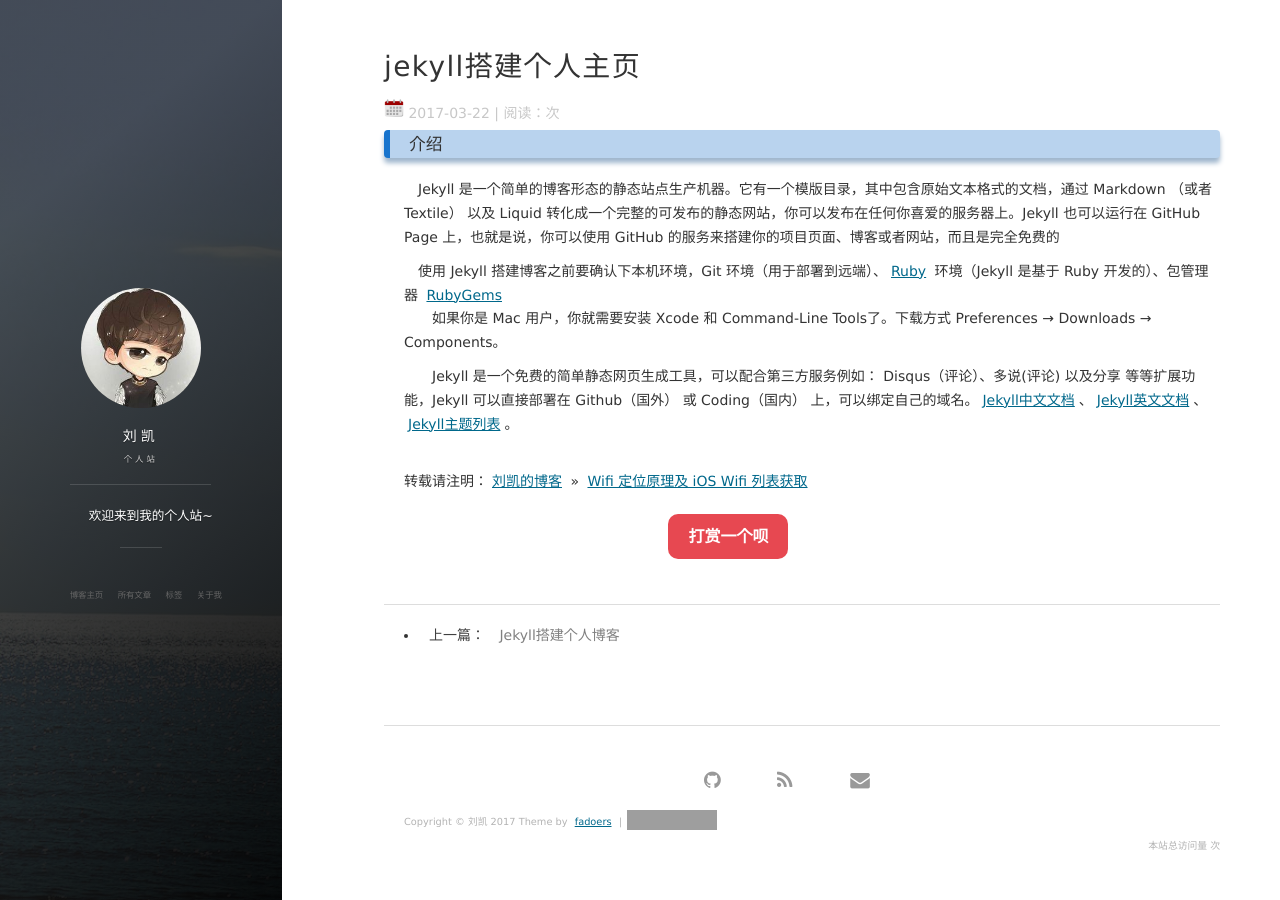
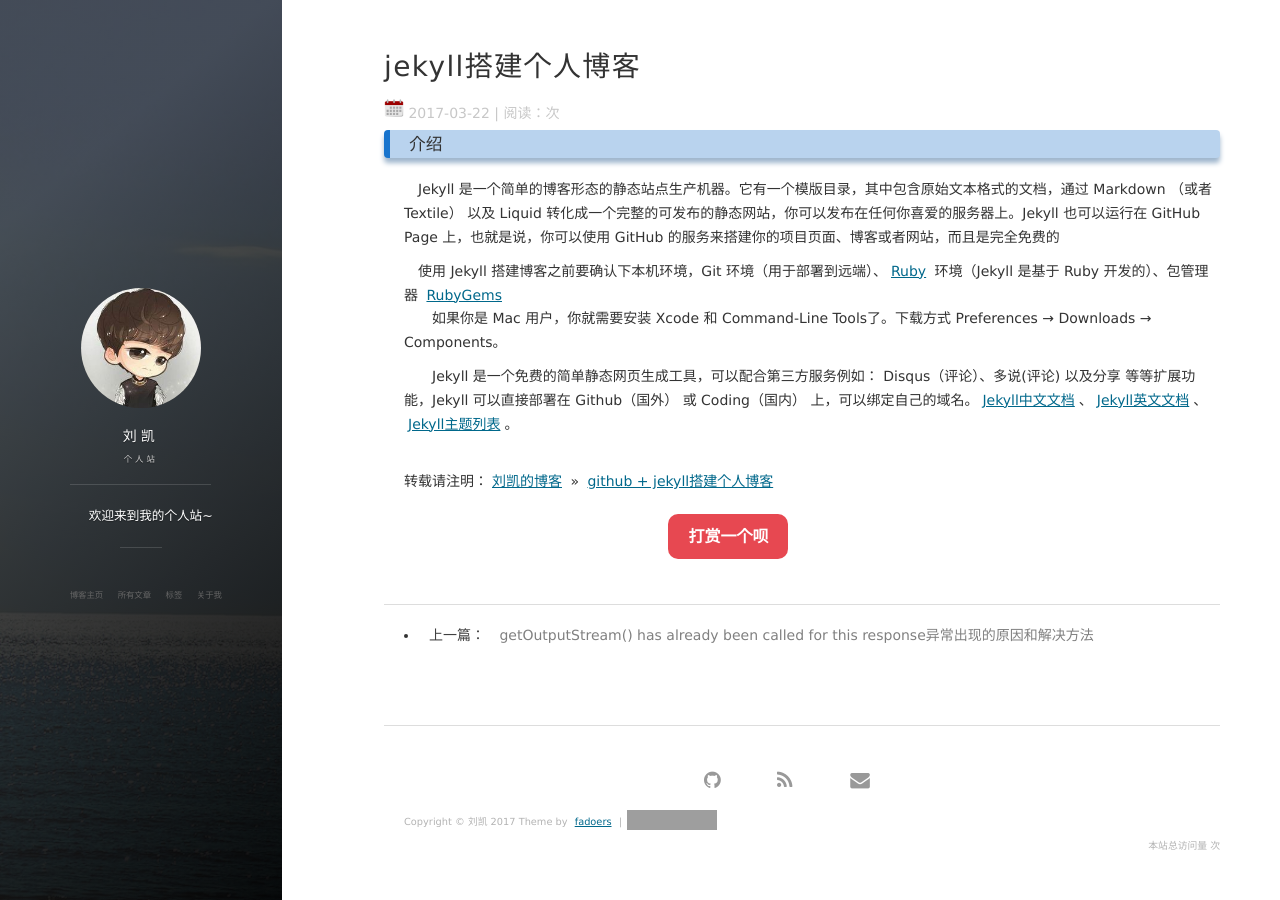
Before and after one commit to fadoers/fadoers.github.io, a Jekyll site: the page built from _posts/2017-03-22-jekyll_blog.md, in a window 1280 px wide. Built offline with Jekyll 4.4.1, drawn with Linux system fonts in a browser that asks for light colours; nearby versions of some CDN libraries; comment, search, counter and statistics services are not loaded; some of the changed lines change nothing that is shown; grey boxes are pictures that could not be loaded.

Commit message:
outputstream

````diff
--- a/_posts/2016-10-14-jekyll_tutorials1.md
+++ /dev/null
@@ -1,284 +0,0 @@
----
-layout: post
-title: Jekyll搭建个人博客
-date: 2016-10-14
-tags: 博客
----
-
-　之前写了一篇[HEXO搭建个人博客](http://baixin.io/2015/08/HEXO%E6%90%AD%E5%BB%BA%E4%B8%AA%E4%BA%BA%E5%8D%9A%E5%AE%A2/)的教程获得了很好评，尤其是在[简书](http://www.jianshu.com/p/465830080ea9)上目前已经累积了10W+的阅读量了，也有好心的读者主动给我打赏，在此感谢。
-
-　如果你看过我的文章会发现我现在的博客样式跟之前是有很大的区别的，之前我也是使用 HEXO 搭建的博客，后来发现使用 HEXO 在多台电脑上发布博客，操作起来并不是那么方便，果断就转到了 Jekyll 上，接下来我会讲如何使用 Jekyll 搭建博客，[博客模板效果](http://baixin.io/#blog)。
-
-
-### 介绍
-
- 　Jekyll 是一个简单的博客形态的静态站点生产机器。它有一个模版目录，其中包含原始文本格式的文档，通过 Markdown （或者 Textile） 以及 Liquid 转化成一个完整的可发布的静态网站，你可以发布在任何你喜爱的服务器上。Jekyll 也可以运行在 GitHub Page 上，也就是说，你可以使用 GitHub 的服务来搭建你的项目页面、博客或者网站，而且是完全免费的
-
-　使用 Jekyll 搭建博客之前要确认下本机环境，Git 环境（用于部署到远端）、[Ruby](http://www.ruby-lang.org/en/downloads/) 环境（Jekyll 是基于 Ruby 开发的）、包管理器 [RubyGems](http://rubygems.org/pages/download)
-　　如果你是 Mac 用户，你就需要安装 Xcode 和 Command-Line Tools了。下载方式 Preferences → Downloads → Components。
-
-　　Jekyll 是一个免费的简单静态网页生成工具，可以配合第三方服务例如： Disqus（评论）、多说(评论) 以及分享 等等扩展功能，Jekyll 可以直接部署在 Github（国外） 或 Coding（国内） 上，可以绑定自己的域名。[Jekyll中文文档](http://jekyll.bootcss.com/)、[Jekyll英文文档](https://jekyllrb.com/)、[Jekyll主题列表](http://jekyllthemes.org/)。
-
-
-### Jekyll 环境配置
-
-安装 jekyll
-
-```
-$ gem install jekyll
-```
-
-创建博客
-
-```
-$ jekyll new myBlog
-```
-
-进入博客目录
-
-```
-$ cd myBlog
-```
-
-启动本地服务
-
-```
-$ jekyll serve
-```
-
-在浏览器里输入： [http://localhost:4000](http://localhost:4000)，就可以看到你的博客效果了。
-
-![](/images/posts/jekyll/image1.png)
-
-so easy !
-
-### 目录结构
-
-　Jekyll 的核心其实是一个文本转换引擎。它的概念其实就是： 你用你最喜欢的标记语言来写文章，可以是 Markdown，也可以是 Textile,或者就是简单的 HTML, 然后 Jekyll 就会帮你套入一个或一系列的布局中。在整个过程中你可以设置URL路径, 你的文本在布局中的显示样式等等。这些都可以通过纯文本编辑来实现，最终生成的静态页面就是你的成品了。
-
- 一个基本的 Jekyll 网站的目录结构一般是像这样的：
-
-```
-.
-├── _config.yml
-├── _includes
-|   ├── footer.html
-|   └── header.html
-├── _layouts
-|   ├── default.html
-|   ├── post.html
-|   └── page.html
-├── _posts
-|   └── 2016-10-08-welcome-to-jekyll.markdown
-├── _sass
-|   ├── _base.scss
-|   ├── _layout.scss
-|   └── _syntax-highlighting.scss
-├── about.md
-├── css
-|   └── main.scss
-├── feed.xml
-└── index.html
-
-```
-
-这些目录结构以及具体的作用可以参考 [官网文档](http://jekyll.com.cn/docs/structure/)
-
-进入 _config.yml 里面，修改成你想看到的信息，重新 jekyll server ，刷新浏览器就可以看到你刚刚修改的信息了。
-
-到此，博客初步搭建算是完成了，
-
-### 博客部署到远端
-
-　我这里讲的是部署到 Github Page 创建一个 github 账号，然后创建一个跟你账户名一样的仓库，如我的 github 账户名叫 [leopardpan](https://github.com/leopardpan)，我的 github 仓库名就叫 [leopardpan.github.io](https://github.com/leopardpan/leopardpan.github.io)，创建好了之后，把刚才建立的 myBlog 项目 push 到 username.github.io仓库里去（username指的是你的github用户名），检查你远端仓库已经跟你本地 myBlog 同步了，然后你在浏览器里输入 username.github.io ，就可以访问你的博客了。
-
-
-### 编写文章
-
-　　所有的文章都是 _posts 目录下面，文章格式为 mardown 格式，文章文件名可以是 .mardown 或者 .md。
-
-　　编写一篇新文章很简单，你可以直接从 _posts/ 目录下复制一份出来 `2016-10-16-welcome-to-jekyll副本.markdown` ，修改名字为 2016-10-16-article1.markdown ，注意：文章名的格式前面必须为 2016-10-16- ，日期可以修改，但必须为 年-月-日- 格式，后面的 article1 是整个文章的连接 URL，如果文章名为中文，那么文章的连接URL就会变成这样的：http://baixin.io/2015/08/%E6%90%AD%E5/ ， 所以建议文章名最好是英文的或者阿拉伯数字。 双击 2016-10-16-article1.markdown 打开
-
-```
-
----
-layout: post
-title:  "Welcome to Jekyll!"
-date:   2016-10-16 11:29:08 +0800
-categories: jekyll update
----
-
-正文...
-
-```
-
-
-title: 显示的文章名， 如：title: 我的第一篇文章
-date:  显示的文章发布日期，如：date: 2016-10-16
-categories: tag标签的分类，如：categories: 随笔
-
-注意：文章头部格式必须为上面的，.... 就是文章的正文内容。
-
-我写文章使用的是 Sublime Text2 编辑器，如果你对 markdown 语法不熟悉的话，可以看看[作业部落的教程](https://www.zybuluo.com/)
-
-
-### 使用我的博客模板
-
-虽然博客部署完成了，你会发现博客太简单不是你想要的，如果你喜欢我的模板的话，可以使用我的模板。
-
-首先你要获取的我博客，[Github项目地址](https://github.com/leopardpan/leopardpan.github.io.git)，你可以直接[点击下载博客](https://github.com/leopardpan/leopardpan.github.io/archive/master.zip)，进去leopardpan.github.io/ 目录下， 使用命令部署本地服务
-
-```
-$ jekyll server
-```
-
-### 如果你本机没配置过任何jekyll的环境，可能会报错
-
-```
-/Users/xxxxxxxx/.rvm/rubies/ruby-2.2.2/lib/ruby/site_ruby/2.2.0/rubygems/core_ext/kernel_require.rb:54:in `require': cannot load such file -- bundler (LoadError)
-	from /Users/xxxxxxxx/.rvm/rubies/ruby-2.2.2/lib/ruby/site_ruby/2.2.0/rubygems/core_ext/kernel_require.rb:54:in `require'
-	from /Users/xxxxxxxx/.rvm/gems/ruby-2.2.2/gems/jekyll-3.3.0/lib/jekyll/plugin_manager.rb:34:in `require_from_bundler'
-	from /Users/xxxxxxxx/.rvm/gems/ruby-2.2.2/gems/jekyll-3.3.0/exe/jekyll:9:in `<top (required)>'
-	from /Users/xxxxxxxx/.rvm/gems/ruby-2.2.2/bin/jekyll:23:in `load'
-	from /Users/xxxxxxxx/.rvm/gems/ruby-2.2.2/bin/jekyll:23:in `<main>'
-	from /Users/xxxxxxxx/.rvm/gems/ruby-2.2.2/bin/ruby_executable_hooks:15:in `eval'
-	from /Users/xxxxxxxx/.rvm/gems/ruby-2.2.2/bin/ruby_executable_hooks:15:in `<main>'
-
-```
-
-原因： 没有安装 bundler ，执行安装 bundler 命令
-
-```
-
-$ gem install bundler
-
-```
-
-
-提示：
-
-```
-Fetching: bundler-1.13.5.gem (100%)
-Successfully installed bundler-1.13.5
-Parsing documentation for bundler-1.13.5
-Installing ri documentation for bundler-1.13.5
-Done installing documentation for bundler after 5 seconds
-1 gem installed
-
-```
-
-再次执行 $ jekyll server  ，提示
-
-```
-
-Could not find proper version of jekyll (3.1.1) in any of the sources
-Run `bundle install` to install missing gems.
-
-```
-
-跟着提示运行命令
-
-```
-$ bundle install
-```
-
-这个时候你可能会发现 bundle install 运行卡主不动了。
-
-如果很长时间都没任何提示的话，你可以尝试修改 gem 的 source
-
-```
-$ gem sources --remove https://rubygems.org/
-$ gem sources -a http://ruby.taobao.org/
-$ gem sources -l
-*** CURRENT SOURCES ***
-
-http://ruby.taobao.org
-
-```
-
-再次执行命令 $ bundle install，发现开始有动静了
-
-```
-Fetching gem metadata from https://rubygems.org/...........
-Fetching version metadata from https://rubygems.org/..
-Fetching dependency metadata from https://rubygems.org/.
-。。。
-Installing jekyll-watch 1.3.1
-Installing jekyll 3.1.1
-Bundle complete! 3 Gemfile dependencies, 17 gems now installed.
-Use `bundle show [gemname]` to see where a bundled gem is installed.
-
-```
-
-bundler安装完成，后再次启动本地服务
-
-```
-$ jekyll server
-
-```
-
-继续报错
-
-```
-Configuration file: /Users/tendcloud-Caroline/Desktop/leopardpan.github.io/_config.yml
-  Dependency Error: Yikes! It looks like you don't have jekyll-sitemap or one of its dependencies installed. In order to use Jekyll as currently configured, you'll need to install this gem. The full error message from Ruby is: 'cannot load such file -- jekyll-sitemap' If you run into trouble, you can find helpful resources at http://jekyllrb.com/help/!
-jekyll 3.1.1 | Error:  jekyll-sitemap
-
-```
-表示 当前的 jekyll 版本是 3.1.1 ，无法使用 jekyll-sitemap
-
-解决方法有两个
-
-> 1、打开当前目录下的 _config.yml 文件，把 gems: [jekyll-paginate,jekyll-sitemap] 换成 gems: [jekyll-paginate] ，也就是去掉jekyll-sitemap。
-
-> 2、升级 jekyll 版本，我当前的是 jekyll 3.1.2 。
-
-修改完成后保存配置，再次执行
-
-```
-$ jekyll server
-
-```
-提示
-
-```
-Configuration file: /Users/baixinpan/Desktop/OpenSource/Mine/Page-Blog/leopardpan.github.io-github/_config.yml
-            Source: /Users/baixinpan/Desktop/OpenSource/Mine/Page-Blog/leopardpan.github.io-github
-       Destination: /Users/baixinpan/Desktop/OpenSource/Mine/Page-Blog/leopardpan.github.io-github/_site
- Incremental build: disabled. Enable with --incremental
-      Generating...
-                    done in 0.901 seconds.
- Auto-regeneration: enabled for '/Users/baixinpan/Desktop/OpenSource/Mine/Page-Blog/leopardpan.github.io-github'
-Configuration file: /Users/baixinpan/Desktop/OpenSource/Mine/Page-Blog/leopardpan.github.io-github/_config.yml
-    Server address: http://127.0.0.1:4000/
-  Server running... press ctrl-c to stop.
-
-```
-
-表示本地服务部署成功。
-
-在浏览器输入 [127.0.0.1:4000](127.0.0.1:4000) ， 就可以看到[baixin.io](http://baixin.io)博客效果了。
-
-### 修改成你自己的博客
-
->* 如果你想使用我的模板请把 _posts/ 目录下的文章都去掉。
->* 修改 _config.yml 文件里面的内容为你自己的。
-
-然后使用 git push 到你自己的仓库里面去，检查你远端仓库，在浏览器输入 username.github.io 就会发现，你有一个漂亮的主题模板了。
-
-
-#### 【 如果想修改博客样式却不知道怎么修改，可以直接在评论里给我提问 】
-
-### 为什么要是用 Jekyll
-
-使用了 Jekyll 你会发现如果你想使用多台电脑发博客都很方便，只要把远端 github 仓库里的博客 clone 下来，写文章后再提交就可以了，Hexo 由于远端提交的是静态网页，所有无法直接写 Markdown 的文章。如果你想看 Hexo 搭建博客，可以看看我的另一篇[HEXO搭建个人博客](http://baixin.io/2015/08/HEXO%E6%90%AD%E5%BB%BA%E4%B8%AA%E4%BA%BA%E5%8D%9A%E5%AE%A2/)的教程。
-
-如果你在搭建博客遇到问题，可以在[原文博客](http://baixin.io/2016/10/jekyll_tutorials1/)的评论里给我提问。
-
-后面会继续介绍，在我的博客基础上，如何修改成你自己喜欢的 Style，欢迎继续关注我博客的更新。
-
-
-### Q&A
-
-> 问题：最近很多朋友使用我的模板报警告：The CNAME `baixin.io` is already taken
-> 解决：把CNAME里面的baixin.io修改成你自己的域名，如果你暂时没有域名，CNAME里面就什么都不用谢。（之前没人反馈过这个问题，应该是github page最近才最的限制。）
--- a/_posts/2017-03-22-jekyll_blog.md
+++ b/_posts/2017-03-22-jekyll_blog.md
@@ -1,6 +1,6 @@
 ---
 layout: post
-title: jekyll搭建个人主页
+title: jekyll搭建个人博客
 date: 2017-03-22
 tag: blog
 ---
@@ -16,4 +16,4 @@
 
 
 <br>
-转载请注明：[刘凯的博客](http://fadoers) » [Wifi 定位原理及 iOS Wifi 列表获取](http://fadoers.github.io/2017-03-22-jekyll_blog/)
+转载请注明：[刘凯的博客](http://fadoers) » [github + jekyll搭建个人博客](http://fadoers.github.io/2017-03-22-jekyll_blog/)
--- /dev/null
+++ b/_posts/2017-03-22-outputstream-exception.md
@@ -0,0 +1,49 @@
+---
+layout: post
+title: getOutputStream() has already been called for this response异常出现的原因和解决方法
+date: 2016-10-14
+tags: 博客
+---
+
+    今天在做导出excel功能时遇到了getOutputStream() has already been called for this response异常。
+
+    出现这个异常的原因是在response中既调用了getwriter()方法又调用了getOutputStream()方法，而这两个方法是相冲突的。
+
+#### getOutputStream()方法调用：
+```
+OutputStream os = null;
+WritableWorkbook wwb = null;
+os = response.getOutputStream();
+WritableWorkbook wwb = null;
+...
+wwb.write();
+os.flush();
+```
+
+#### getWriter()方法调用：
+```
+//为ajax请求返回验证信息时调用
+PrintWriter writer = null;
+	try
+	{
+		writer = response.getWriter();
+		writer.write(text);
+	}
+```
+
+#### 解决方法一：
+
+```
+//new一个PrintWriter
+ServletOutputStream out = response.getOutputStream();
+PrintWriter writer = new PrintWriter(new OutputStreamWriter(out, "utf-8"));
+```
+
+### 解决方法二：
+
+```
+//使用PrintStream替代getWriter()
+PrintStream print = new PrintStream(os, true, "utf-8");
+```
+
+转载请注明：[刘凯的博客](http://fadoers) » [github + jekyll搭建个人博客](http://fadoers.github.io/2017-03-22-jekyll_blog/)
````
